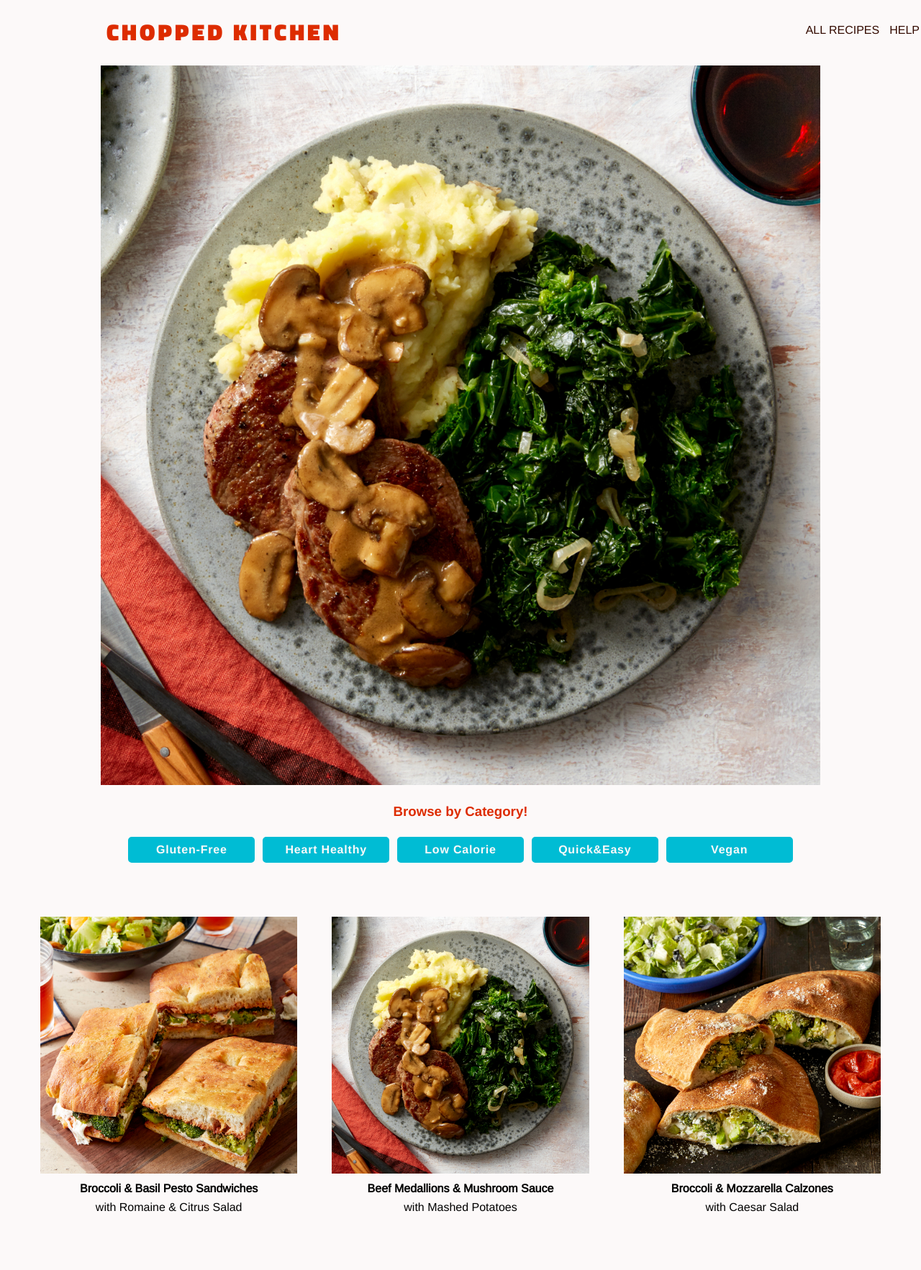
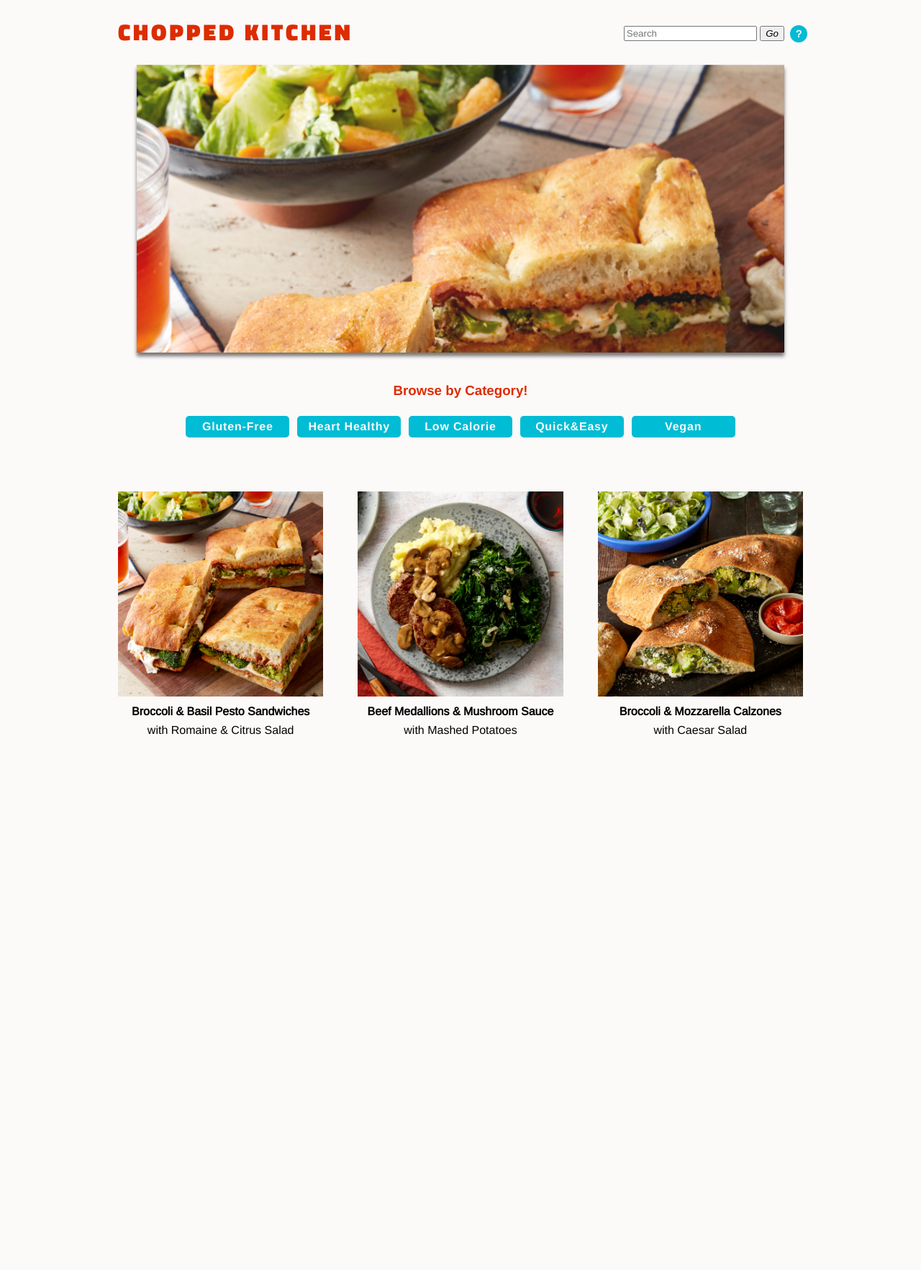
Before and after one commit to chelseaj26/idm232-cej48, a PHP site: page /responsive/index.html in a window 1280 px wide. Shown: the whole page at 72% size. After the commit the page ends 1021 px from the top, so only its background shows below. Run offline with PHP 8.4, Linux system fonts and the light colour scheme.

Commit message:
Add files via upload

```diff
--- a/responsive/index.html
+++ b/responsive/index.html
@@ -25,24 +25,68 @@ help screen
 
     <div id="wrapper">
         <h1> <a href="index.html">CHOPPED KITCHEN</a></h1>
+
+<!--
+        <nav role="navigation">
+            <div id="menuToggle">
+                <input type="checkbox" />
+                <span></span>
+                <span></span>
+                <span></span>
+                <ul id="menu">
+                    <a href="#">
+                        <li>Home</li>
+                    </a>
+                    <a href="#">
+                        <li>About</li>
+                    </a>
+                    <a href="#">
+                        <li>Info</li>
+                    </a>
+                    <a href="#">
+                        <li>Contact</li>
+                    </a>
+                </ul>
+            </div>
+        </nav>
+-->
         <div id="navbar">
-
-            <ul>
-                <li><a href="#">HELP</a></li>
-                <li><a href="#">ALL RECIPES</a></li>
-
-            </ul>
+            <div class="search-container">
+                <form action="/action_page.php">
+                    <input type="text" placeholder="Search" name="search">
+                    <button type="submit"><i class="fa fa-search">Go</i></button>
+                </form>
+            </div>
+            <div class="help-tip">
+                <p>Click on your favorite image to start cooking your favorite recipe!</p>
+            </div>
 
         </div>
+        <div class="container">
+            <div class="photoWrapper">
+                <img class='photo' src="images/beef.jpg" alt="" />
+            </div>
+            <div class="photoWrapper">
+                <img class='photo' src="images/broc.jpg" alt="" />
+            </div>
+            <div class="photoWrapper">
+                <img class='photo' src="images/cal.jpg" alt="" />
+            </div>
+            <div class="photoWrapper">
+                <img class='photo' src="images/finish.jpg" alt="" />
+            </div>
+        </div>
+        <!--
         <div id="hero">
             <img src="images/beef.jpg" alt="Recipe Slideshow">
+-->
         <!--
         <div class="hero_desc">
             <p>Lorem ipsum dolor sit amet, consectetur adipisicing elit. Quibusdam illum voluptatum consequuntur obcaecati dolore, sit dicta est sed similique aspernatur quod? Laborum nobis eum atque porro incidunt qui accusantium accusamus.</p>
 -->
-        </div>
+        <!--        </div>-->
 
-    </div>
+
         <div id="browse">
             <h3>Browse by Category&#33;</h3>
             <button>Gluten-Free</button>
@@ -90,9 +134,6 @@ help screen
                 </div>
             </div>
         </div>
+    </div>
 
-
-
-</body>
-
-</html>
+</body></html>
--- a/responsive/main.css
+++ b/responsive/main.css
@@ -50,27 +50,17 @@ body {
     max-width: 1000px;
 }
 
+h1 {
+    margin: 1.3rem 1.5rem;
+
+}
+
 h1 a:any-link {
     font-family: 'titillium_webblack';
     color: var(--dark-orange);
     letter-spacing: 4px;
-    margin: 1.3rem .5rem;
-}
-
-#navbar {
-    position: absolute;
-    top: 10px;
-    right: -5px;
 
 
-}
-
-#navbar li {
-    list-style-type: none;
-    margin: 5px;
-    padding: 0 2px;
-    display: inline;
-    float: right;
 }
 
 a:any-link {
@@ -97,7 +87,7 @@ img {
     border: 2px solid var(--dark-blue);
     height: 1.9rem;
     /*    width: 5rem;*/
-    width: 10rem;
+    width: 9rem;
     background-color: var(--dark-blue);
     color: var(--white);
     margin: .2rem;
@@ -111,9 +101,6 @@ img {
     background-color: var(--light-blue);
     border: 2px solid var(--light-blue);
 }
-
-
-
 
 h3 {
     font-family: 'arimobold';
@@ -140,11 +127,13 @@ p {
 }
 
 #food_card {
+    max-height: 18rem;
+    max-width: 18rem;
     margin: 1.5rem;
 }
 
 #cards {
-    padding: 3rem 2rem;
+    padding: 3rem 0;
 
     /* Grid styles */
     display: grid;
@@ -152,7 +141,126 @@ p {
     grid-template-columns: repeat(auto-fit, minmax(240px, 1fr));
 }
 
-/*RECIPE PAGE*/
+
+/*-------------HAM MENU--------------------*/
+/*
+body {
+    margin: 0;
+    padding: 0;
+    color: #cdcdcd;
+    font-family: "Roboto", sans-serif;
+}
+*/
+/*
+a {
+    text-decoration: none;
+    color: #232323;
+    transition: color 0.3s ease;
+}
+
+a:hover {
+    color: red;
+}
+
+#menuToggle {
+    display: block;
+    position: relative;
+    top: 50px;
+    left: 50px;
+    z-index: 1;
+    -webkit-user-select: none;
+    user-select: none;
+}
+
+#menuToggle input {
+    display: block;
+    width: 40px;
+    height: 32px;
+    position: absolute;
+    top: -7px;
+    left: -5px;
+    cursor: pointer;
+    opacity: 0;
+    /* hide this */
+/*  z-index: 2;
+    /* place over hamburger */
+/*
+    -webkit-touch-callout: none;
+}
+*/
+
+/* hamburger */
+/*
+#menuToggle span {
+    display: block;
+    width: 33px;
+    height: 4px;
+    margin-bottom: 5px;
+    position: relative;
+    background: #cdcdcd;
+    border-radius: 3px;
+    z-index: 1;
+    transform-origin: 4px 0px;
+    transition: transform 0.5s cubic-bezier(0.77, 0.2, 0.05, 1.0),
+        background 0.5s cubic-bezier(0.77, 0.2, 0.05, 1.0),
+        opacity 0.55s ease;
+}
+
+#menuToggle span:first-child {
+    transform-origin: 0% 0%;
+}
+
+#menuToggle span:nth-last-child(2) {
+    transform-origin: 0% 100%;
+}
+
+#menuToggle input:checked ~ span {
+    opacity: 1;
+    transform: rotate(45deg) translate(-2px, -1px);
+    background: #232323;
+}
+
+#menuToggle input:checked ~ span:nth-last-child(3) {
+    opacity: 0;
+    transform: rotate(0deg) scale(0.2, 0.2);
+}
+
+#menuToggle input:checked ~ span:nth-last-child(2) {
+    transform: rotate(-45deg) translate(0, -1px);
+}
+*/
+
+/* position: top left of the screen */
+/*
+#menu {
+    position: absolute;
+    width: 300px;
+    margin: -100px 0 0 -50px;
+    padding: 50px;
+    padding-top: 125px;
+    background: #ededed;
+    list-style-type: none;
+    -webkit-font-smoothing: antialiased;
+    transform-origin: 0% 0%;
+    transform: translate(-100%, 0);
+    transition: transform 0.5s cubic-bezier(0.77, 0.2, 0.05, 1.0);
+}
+
+#menu li {
+    padding: 10px 0;
+    font-size: 22px;
+}
+*/
+
+/* position left */
+/*
+#menuToggle input:checked ~ ul {
+    transform: none;
+}
+*/
+
+
+/*------------------------RECIPE PAGE--------------------------*/
 
 #desc p {
     max-width: 40rem;
@@ -199,4 +307,239 @@ p {
 
 #title {
     text-align: center;
+
 }
+
+/*
+
+#food_image {
+    margin: 70px auto;
+    padding-top: 5rem;
+
+    width: 70%;
+    max-width: 700px;
+    max-height: 450px;
+    height: 400px;
+    overflow: hidden;
+    border: 15px solid #fff;
+    position: relative;
+    display: block;
+    margin: 0 auto 40px;
+    box-shadow: 0 5px 5px #777;
+}
+*/
+#food_image {
+    text-align: center;
+    margin: 0 auto;
+    max-width: 750px;
+}
+
+#food_image img {
+    height: auto;
+    width: 100%;
+
+}
+
+/*------------------------SLIDESHOW--------------------------*/
+* {
+    -webkit-box-sizing: border-box;
+    -moz-box-sizing: border-box;
+    box-sizing: border-box;
+}
+
+
+
+.container {
+    margin: 70px auto;
+    padding-top: 5rem;
+
+    width: 90%;
+    max-width: 950px;
+    max-width: 950px;
+    height: 400px;
+    overflow: hidden;
+    /*    border: 15px solid #fff;*/
+    position: relative;
+    display: block;
+    margin: 0 auto 40px;
+    box-shadow: 0 5px 5px #777;
+}
+
+.photoWrapper {
+    position: absolute;
+    animation: round 16s infinite;
+    opacity: 0;
+    top: 0;
+    left: 0;
+}
+
+.photo {
+    height: auto;
+    width: 100%;
+}
+
+/*
+p.photoDescr {
+    background-color: #8e8e8e;
+    margin: 0;
+    padding: 5px;
+}
+*/
+
+@keyframes round {
+    25% {
+        opacity: 1;
+    }
+
+    40% {
+        opacity: 0;
+    }
+}
+
+.photoWrapper:nth-child(1) {
+    animation-delay: 0s;
+}
+
+.photoWrapper:nth-child(2) {
+    animation-delay: 4s;
+}
+
+.photoWrapper:nth-child(3) {
+    animation-delay: 8s;
+}
+
+.photoWrapper:nth-child(4) {
+    animation-delay: 12s;
+}
+
+#navbar {
+    position: relative;
+    top: -90px;
+}
+
+/*------------------------HELP BUTTON--------------------------*/
+.help-tip {
+    position: absolute;
+    top: 35px;
+    right: 18px;
+    text-align: center;
+    background-color: var(--dark-blue);
+    border-radius: 50%;
+    width: 24px;
+    height: 24px;
+    font-size: 14px;
+    line-height: 26px;
+    cursor: default;
+}
+
+
+.search-container {
+    position: absolute;
+    top: 35px;
+    right: 50px;
+}
+
+.help-tip:before {
+    content: '?';
+    font-weight: bold;
+    color: #fff;
+}
+
+.help-tip:hover p {
+    display: block;
+    transform-origin: 100% 0%;
+
+    -webkit-animation: fadeIn 0.3s ease-in-out;
+    animation: fadeIn 0.3s ease-in-out;
+
+}
+
+.help-tip p {
+    /* The tooltip */
+    display: none;
+    text-align: left;
+    background-color: var(--dark-blue);
+    padding: 20px;
+    width: 300px;
+    position: absolute;
+    border-radius: 3px;
+    box-shadow: 1px 1px 1px rgba(0, 0, 0, 0.2);
+    right: -4px;
+    color: #FFF;
+    font-size: 13px;
+    line-height: 1.4;
+}
+
+.help-tip p:before {
+    /* The pointer of the tooltip */
+    position: absolute;
+    content: '';
+    width: 0;
+    height: 0;
+    border: 6px solid transparent;
+    border-bottom-color: #1E2021;
+    right: 10px;
+    top: -12px;
+}
+
+.help-tip p:after {
+    /* Prevents the tooltip from being hidden */
+    width: 100%;
+    height: 40px;
+    content: '';
+    position: absolute;
+    top: -40px;
+    left: 0;
+}
+
+/* CSS animation */
+
+@-webkit-keyframes fadeIn {
+    0% {
+        opacity: 0;
+        transform: scale(0.6);
+    }
+
+    100% {
+        opacity: 100%;
+        transform: scale(1);
+    }
+}
+
+@keyframes fadeIn {
+    0% {
+        opacity: 0;
+    }
+
+    100% {
+        opacity: 100%;
+    }
+}
+
+/*
+
+--------------------MEDIA QUERIES-------------------------
+*/
+
+
+@media (max-width: 728px) {
+    .container {
+        width: 90%;
+        padding-bottom: 50%;
+    }
+
+    h1 {
+        text-align: center;
+    }
+
+    #navbar {
+
+        position: relative;
+        top: -50px;
+        left: -125px;
+        text-align: center;
+        margin: .5rem auto;
+        padding-bottom: 2rem;
+
+    }
+}
```
Also changed, not shown: responsive/recipe.html (+9 -5 lines). Lines whose indentation alone changed are shown as unchanged.
